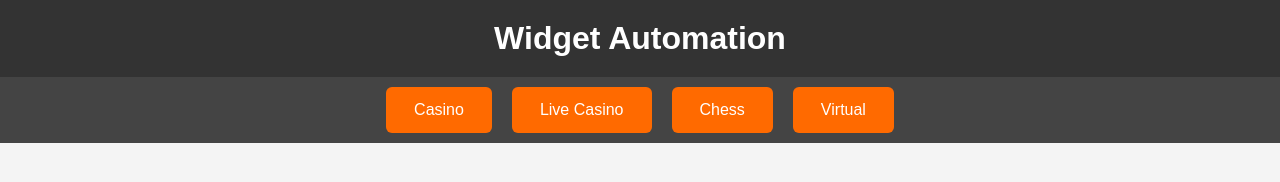
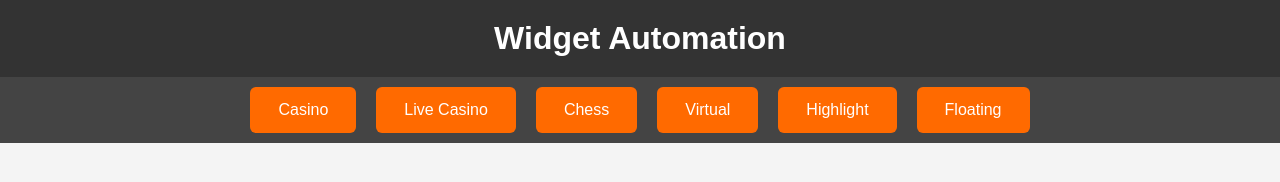
Before and after one commit to Jovenderi/automation, a plain HTML site: page index.html in a window 1280 px wide. Drawn offline with Linux system fonts and the light colour scheme.

Commit message:
Add files via upload

```diff
--- a/index.html
+++ b/index.html
@@ -60,6 +60,8 @@
     <button onclick="loadPage('LiveCasino.html')">Live Casino</button>
     <button onclick="loadPage('Chess.html')">Chess</button>
     <button onclick="loadPage('Virtual.html')">Virtual</button>
+	<button onclick="loadPage('Highlight.html')">Highlight</button>
+	<button onclick="loadPage('Floating.html')">Floating</button>
   </nav>
 
   <iframe id="contentFrame" src=""></iframe>
```
